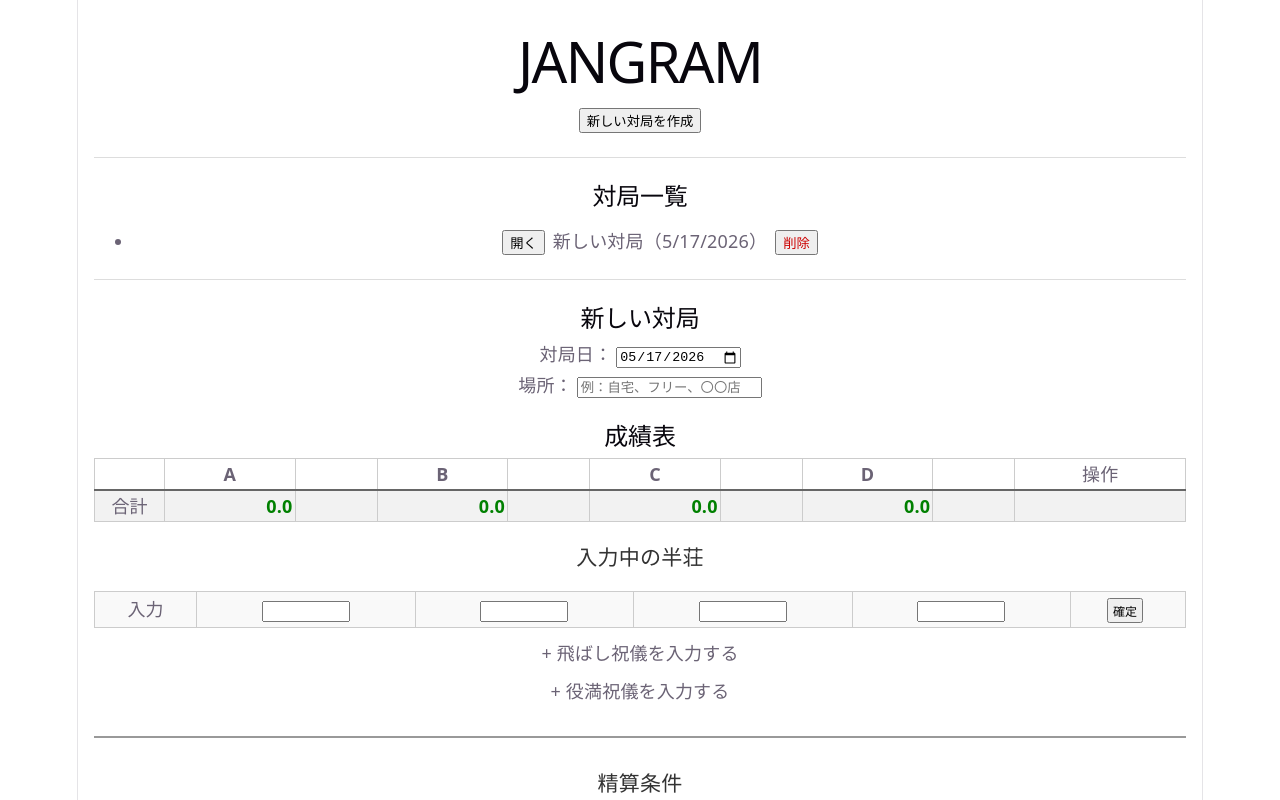
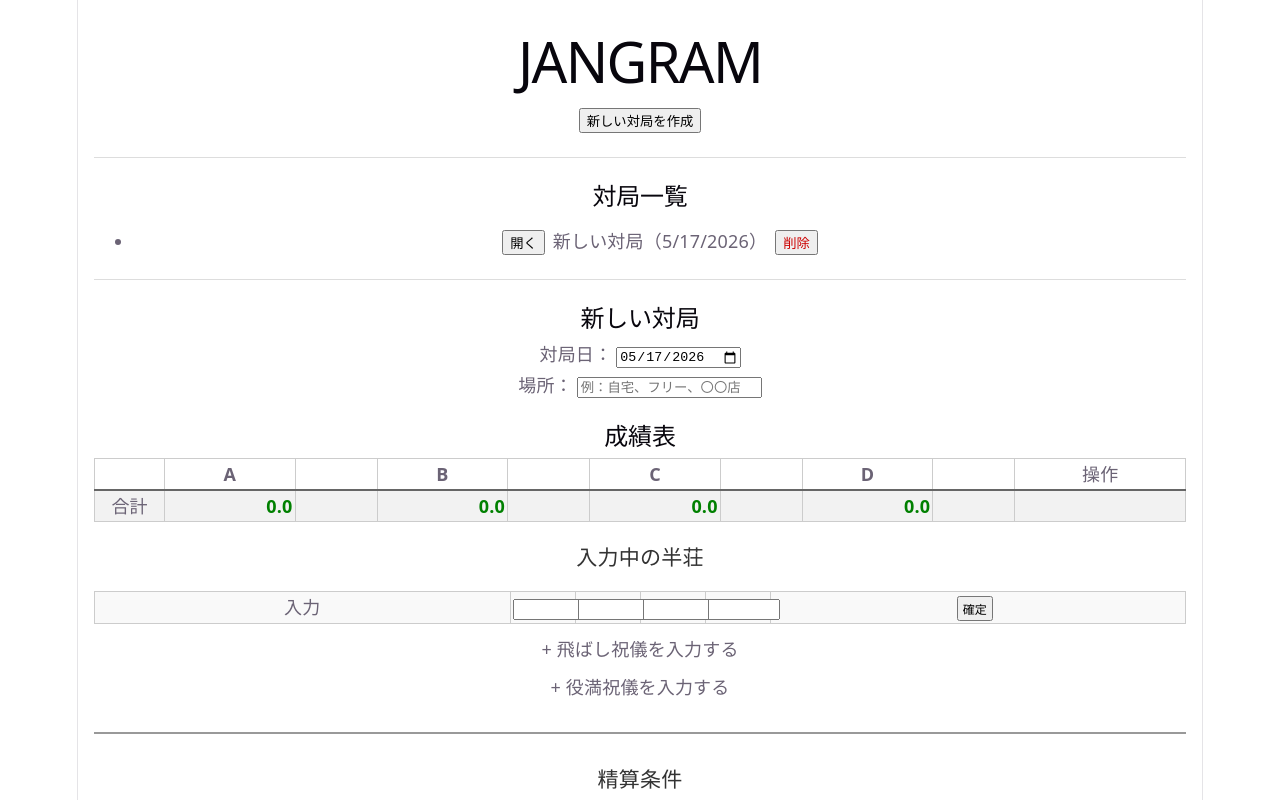
Before and after one commit to iizawild/jangram, a React (Vite) app in the folder jangram-app/: page / in a window 1280 px wide. Both pictures are taken after a click on the button "新しい対局を作成". Shown: the top 800 px of the page. Built offline with nearby package versions, Linux system fonts and the light colour scheme.

Commit message:
入力中の半荘の横幅調整

```diff
--- a/jangram-app/src/App.tsx
+++ b/jangram-app/src/App.tsx
@@ -722,21 +722,24 @@ function InputSection({
   deleteRound
 }: InputSectionProps) {
   return (
+
     <table
       style={{
         borderCollapse: "collapse",
         width: "100%",
         marginTop: "8px",
         backgroundColor: "#f9f9f9",
+        tableLayout: "fixed",
       }}
     >
+
       <tbody>
         <tr>
           {/* 行ラベル */}
           <td
             style={{
               border: "1px solid #ccc",
-              padding: "4px",
+              padding: "2px",
               fontWeight: "bold",
             }}
           >
@@ -749,7 +752,8 @@ function InputSection({
               key={player}
               style={{
                 border: "1px solid #ccc",
-                padding: "4px",
+                padding: "2px",
+                width: "60px"
               }}
             >
               <input
@@ -769,7 +773,7 @@ function InputSection({
                 onBlur={() => {
                   setInputScores(prev => normalizeScores(prev))
                 }}
-                style={{ width: "80px" }}
+                style={{ width: "64px" }}
               />
             </td>
           ))}
@@ -777,7 +781,7 @@ function InputSection({
           <td
             style={{
               border: "1px solid #ccc",
-              padding: "4px",
+              padding: "2px",
               textAlign: "center",
             }}
           >
```
